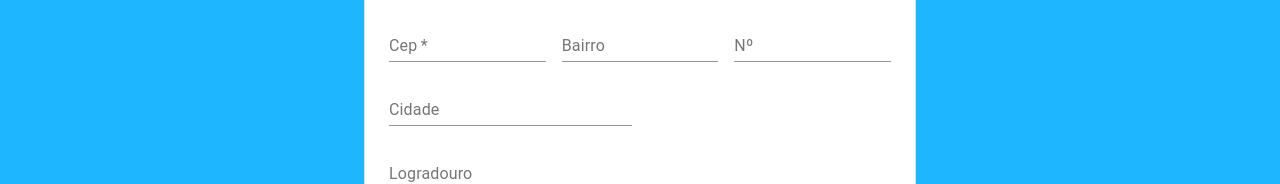
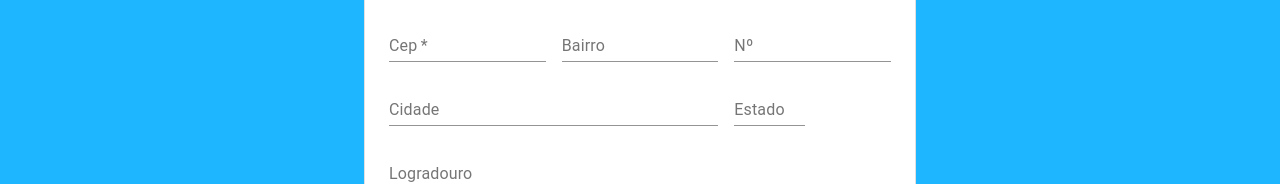
Before and after one commit to ahsouza/mern, a React (Create React App) app in the folder client/: page / in a window 1280 px wide. Shown: the part 231-415 px from the top of the page. Built offline with nearby package versions, Linux system fonts and the light colour scheme.

Commit message:
feat: implementar busca de endereço por cep

```diff
--- a/client/package.json
+++ b/client/package.json
@@ -13,6 +13,7 @@
     "@types/node": "^12.20.1",
     "@types/react": "^16.14.4",
     "@types/react-dom": "^16.9.11",
+    "axios": "^0.21.1",
     "clsx": "^1.1.1",
     "google-maps-react": "^2.0.6",
     "prop-types": "^15.7.2",
--- a/client/src/template/checkout/AddressForm.tsx
+++ b/client/src/template/checkout/AddressForm.tsx
@@ -1,8 +1,28 @@
 import * as React from 'react'
 import Grid from '@material-ui/core/Grid'
 import TextField from '@material-ui/core/TextField'
+import axios from 'axios'
 
 export default function AddressForm() {
+  const [cep, setCep] = React.useState(0)
+  const [bairro, setBairro] = React.useState('')
+  const [logradouro, setLogradouro] = React.useState('')
+  const [cidade, setCidade] = React.useState('')
+  const [estado, setEstado] = React.useState('')
+
+  const handleChangeCep = (event: React.ChangeEvent<{ value: unknown }>) => {
+    setCep(event.target.value as number)
+  }
+  const handleBlur = (event: React.ChangeEvent<{ value: unknown }>) => {
+    axios.get(`https://viacep.com.br/ws/${cep}/json`, {})
+    .then(res => {
+      setCidade(res.data.localidade)
+      setBairro(res.data.bairro)
+      setLogradouro(res.data.logradouro)
+      setEstado(res.data.uf)
+    })
+  }
+
   return (
     <React.Fragment>
       <br/>
@@ -10,12 +30,15 @@ export default function AddressForm() {
         <Grid item xs={3} sm={4}>
           <TextField
             required
+            onChange={handleChangeCep}
+            onBlur={handleBlur}
             id="cep"
             name="cep"
             label="Cep"
             fullWidth
-            autoComplete="2916...."
+            autoComplete="2021...."
             variant="standard"
+            inputProps={{ maxLength: 8 }}
           />
         </Grid>
         <Grid item xs={6} sm={4}>
@@ -23,6 +46,7 @@ export default function AddressForm() {
             id="bairro"
             name="bairro"
             label="Bairro"
+            value={bairro}
             fullWidth
             variant="standard"
           />
@@ -37,13 +61,23 @@ export default function AddressForm() {
             variant="standard"
           />
         </Grid>
-        <Grid item xs={12} sm={6}>
+        <Grid item xs={10} sm={8}>
           <TextField
             id="cidade"
             name="cidade"
             label="Cidade"
+            value={cidade}
             fullWidth
-            autoComplete="Salvador..."
+            variant="standard"
+          />
+        </Grid>
+        <Grid item xs={2} sm={2}>
+          <TextField
+            id="estado"
+            name="estado"
+            label="Estado"
+            value={estado}
+            fullWidth
             variant="standard"
           />
         </Grid>
@@ -53,7 +87,7 @@ export default function AddressForm() {
             name="logradouro"
             label="Logradouro"
             fullWidth
-            autoComplete="Rua das orqúideas..."
+            value={logradouro}
             variant="standard"
           />
         </Grid>
```
